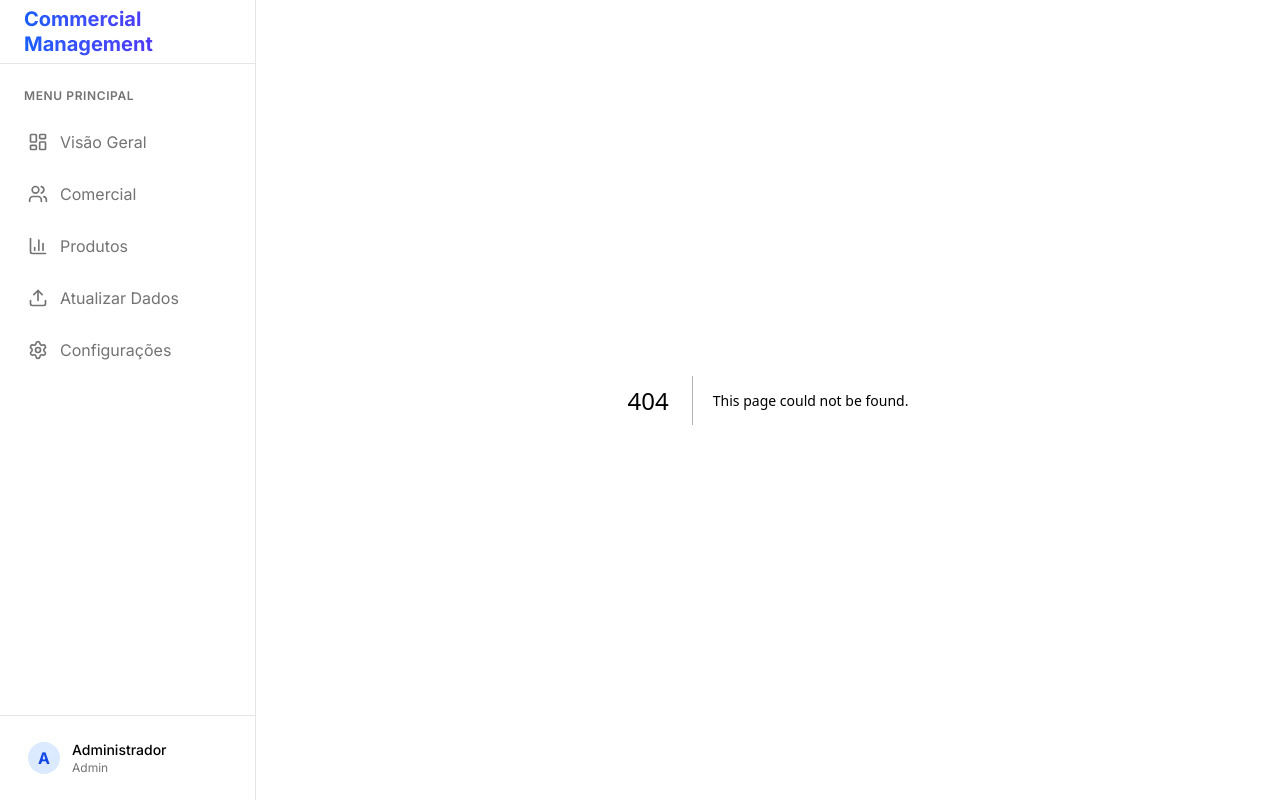
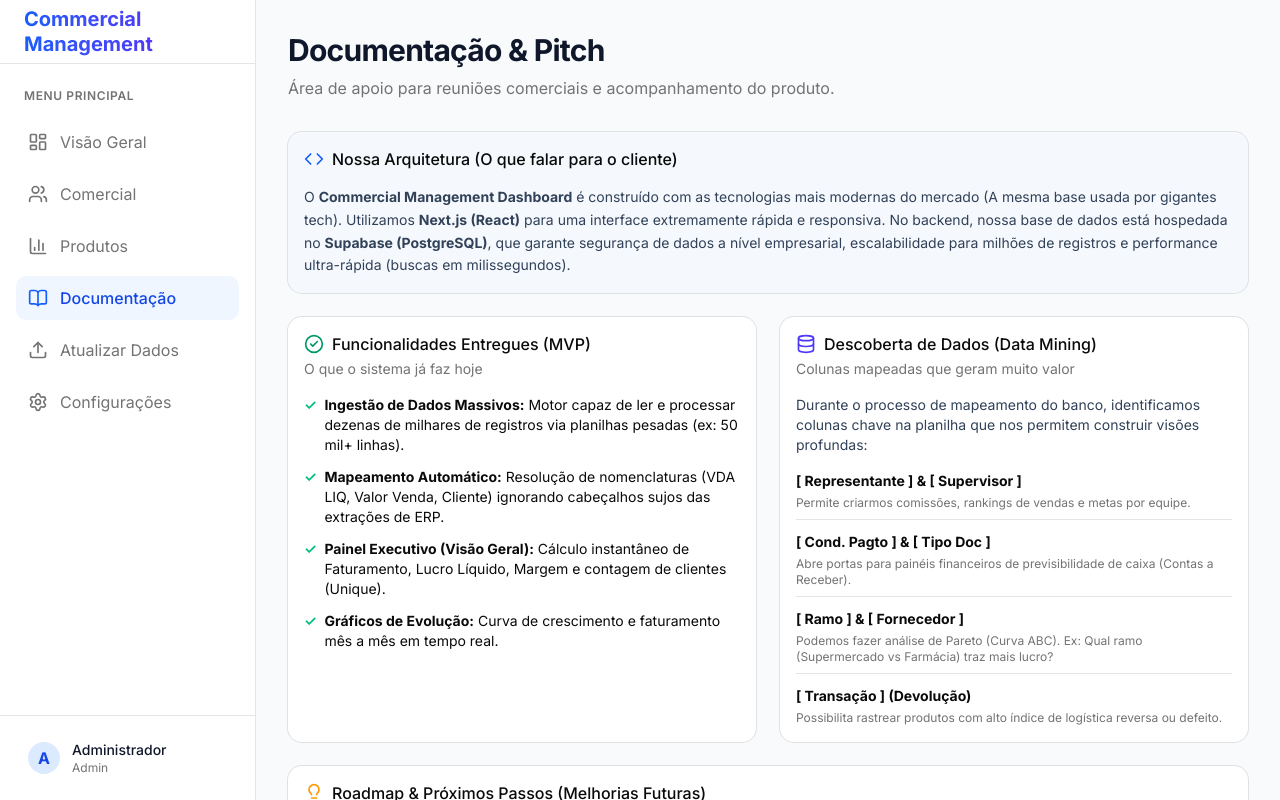
Before and after one commit to fabricio-hunt/sales-management-dashboard, a Next.js app: page /docs in a window 1280 px wide. Before the commit this address had no page. Built offline with nearby package versions, Linux system fonts and the light colour scheme.

Commit message:
feat(ux): add global loading state for route transitions
feat(docs): create comprehensive system documentation page

```diff
--- /dev/null
+++ b/src/app/docs/page.tsx
@@ -0,0 +1,136 @@
+import { Card, CardContent, CardHeader, CardTitle, CardDescription } from "@/components/ui/card"
+import { BookOpen, CheckCircle2, Rocket, Database, Code, Lightbulb } from "lucide-react"
+
+export default function DocsPage() {
+  return (
+    <div className="p-8 space-y-8 max-w-5xl">
+      <div className="flex items-center justify-between">
+        <div>
+          <h1 className="text-3xl font-bold tracking-tight">Documentação & Pitch</h1>
+          <p className="text-muted-foreground mt-2">
+            Área de apoio para reuniões comerciais e acompanhamento do produto.
+          </p>
+        </div>
+      </div>
+
+      <div className="grid gap-6 md:grid-cols-2">
+        {/* Tecnologias */}
+        <Card className="md:col-span-2 border-blue-100 bg-blue-50/30">
+          <CardHeader>
+            <div className="flex items-center space-x-2">
+              <Code className="w-5 h-5 text-blue-600" />
+              <CardTitle>Nossa Arquitetura (O que falar para o cliente)</CardTitle>
+            </div>
+          </CardHeader>
+          <CardContent>
+            <p className="text-sm text-slate-700 leading-relaxed">
+              O <strong>Commercial Management Dashboard</strong> é construído com as tecnologias mais modernas do mercado (A mesma base usada por gigantes tech). Utilizamos <strong>Next.js (React)</strong> para uma interface extremamente rápida e responsiva. No backend, nossa base de dados está hospedada no <strong>Supabase (PostgreSQL)</strong>, que garante segurança de dados a nível empresarial, escalabilidade para milhões de registros e performance ultra-rápida (buscas em milissegundos).
+            </p>
+          </CardContent>
+        </Card>
+
+        {/* O que já temos */}
+        <Card>
+          <CardHeader>
+            <div className="flex items-center space-x-2">
+              <CheckCircle2 className="w-5 h-5 text-emerald-600" />
+              <CardTitle>Funcionalidades Entregues (MVP)</CardTitle>
+            </div>
+            <CardDescription>O que o sistema já faz hoje</CardDescription>
+          </CardHeader>
+          <CardContent>
+            <ul className="space-y-3">
+              <li className="flex gap-2 text-sm">
+                <span className="text-emerald-500 font-bold">✓</span>
+                <span><strong>Ingestão de Dados Massivos:</strong> Motor capaz de ler e processar dezenas de milhares de registros via planilhas pesadas (ex: 50 mil+ linhas).</span>
+              </li>
+              <li className="flex gap-2 text-sm">
+                <span className="text-emerald-500 font-bold">✓</span>
+                <span><strong>Mapeamento Automático:</strong> Resolução de nomenclaturas (VDA LIQ, Valor Venda, Cliente) ignorando cabeçalhos sujos das extrações de ERP.</span>
+              </li>
+              <li className="flex gap-2 text-sm">
+                <span className="text-emerald-500 font-bold">✓</span>
+                <span><strong>Painel Executivo (Visão Geral):</strong> Cálculo instantâneo de Faturamento, Lucro Líquido, Margem e contagem de clientes (Unique).</span>
+              </li>
+              <li className="flex gap-2 text-sm">
+                <span className="text-emerald-500 font-bold">✓</span>
+                <span><strong>Gráficos de Evolução:</strong> Curva de crescimento e faturamento mês a mês em tempo real.</span>
+              </li>
+            </ul>
+          </CardContent>
+        </Card>
+
+        {/* O que foi descoberto na Planilha */}
+        <Card>
+          <CardHeader>
+            <div className="flex items-center space-x-2">
+              <Database className="w-5 h-5 text-indigo-600" />
+              <CardTitle>Descoberta de Dados (Data Mining)</CardTitle>
+            </div>
+            <CardDescription>Colunas mapeadas que geram muito valor</CardDescription>
+          </CardHeader>
+          <CardContent>
+            <p className="text-sm text-slate-700 mb-4">Durante o processo de mapeamento do banco, identificamos colunas chave na planilha que nos permitem construir visões profundas:</p>
+            <ul className="space-y-3">
+              <li className="flex flex-col gap-1 text-sm border-b pb-2">
+                <strong>[ Representante ] & [ Supervisor ]</strong>
+                <span className="text-muted-foreground text-xs">Permite criarmos comissões, rankings de vendas e metas por equipe.</span>
+              </li>
+              <li className="flex flex-col gap-1 text-sm border-b pb-2">
+                <strong>[ Cond. Pagto ] & [ Tipo Doc ]</strong>
+                <span className="text-muted-foreground text-xs">Abre portas para painéis financeiros de previsibilidade de caixa (Contas a Receber).</span>
+              </li>
+              <li className="flex flex-col gap-1 text-sm border-b pb-2">
+                <strong>[ Ramo ] & [ Fornecedor ]</strong>
+                <span className="text-muted-foreground text-xs">Podemos fazer análise de Pareto (Curva ABC). Ex: Qual ramo (Supermercado vs Farmácia) traz mais lucro?</span>
+              </li>
+              <li className="flex flex-col gap-1 text-sm">
+                <strong>[ Transação ] (Devolução)</strong>
+                <span className="text-muted-foreground text-xs">Possibilita rastrear produtos com alto índice de logística reversa ou defeito.</span>
+              </li>
+            </ul>
+          </CardContent>
+        </Card>
+
+        {/* Próximos Passos */}
+        <Card className="md:col-span-2">
+          <CardHeader>
+            <div className="flex items-center space-x-2">
+              <Lightbulb className="w-5 h-5 text-amber-500" />
+              <CardTitle>Roadmap & Próximos Passos (Melhorias Futuras)</CardTitle>
+            </div>
+            <CardDescription>Ofereça essas expansões para seus clientes</CardDescription>
+          </CardHeader>
+          <CardContent>
+            <div className="grid gap-6 md:grid-cols-3">
+              <div className="space-y-2">
+                <h3 className="font-semibold text-slate-800 flex items-center gap-2">
+                  <Rocket className="w-4 h-4" /> Módulo Comercial
+                </h3>
+                <p className="text-sm text-muted-foreground">
+                  Criação do Ranking de Representantes (Top Performers), análise de atingimento de metas e performance de positivação (novos clientes abertos).
+                </p>
+              </div>
+              <div className="space-y-2">
+                <h3 className="font-semibold text-slate-800 flex items-center gap-2">
+                  <Rocket className="w-4 h-4" /> Módulo de Produtos
+                </h3>
+                <p className="text-sm text-muted-foreground">
+                  Análise de Curva ABC de produtos e marcas parceiras (Fornecedores). Quais itens dão mais lucro real vs maior volume logístico?
+                </p>
+              </div>
+              <div className="space-y-2">
+                <h3 className="font-semibold text-slate-800 flex items-center gap-2">
+                  <Rocket className="w-4 h-4" /> Dashboards Dinâmicos
+                </h3>
+                <p className="text-sm text-muted-foreground">
+                  Adição de filtros globais de período (Data Inicial/Final), Estado (UF), e Empresa, permitindo que a diretoria cruze qualquer dado em tempo real.
+                </p>
+              </div>
+            </div>
+          </CardContent>
+        </Card>
+      </div>
+    </div>
+  )
+}
--- /dev/null
+++ b/src/app/loading.tsx
@@ -0,0 +1,15 @@
+import { Loader2 } from "lucide-react"
+
+export default function Loading() {
+  return (
+    <div className="flex flex-col items-center justify-center w-full h-full min-h-[500px] space-y-4">
+      <div className="p-4 bg-blue-50 text-blue-600 rounded-full animate-pulse">
+        <Loader2 className="w-8 h-8 animate-spin" />
+      </div>
+      <div className="flex flex-col items-center">
+        <h2 className="text-xl font-semibold text-slate-800">Carregando módulo...</h2>
+        <p className="text-sm text-slate-500">Preparando os dados, por favor aguarde.</p>
+      </div>
+    </div>
+  )
+}
--- a/src/components/layout/Sidebar.tsx
+++ b/src/components/layout/Sidebar.tsx
@@ -7,6 +7,7 @@ import {
   Upload,
   BarChart3,
   Settings,
+  BookOpen,
 } from "lucide-react";
 
 export function Sidebar() {
@@ -16,6 +17,7 @@ export function Sidebar() {
     { href: "/", label: "Visão Geral", icon: LayoutDashboard },
     { href: "/comercial", label: "Comercial", icon: Users },
     { href: "/produtos", label: "Produtos", icon: BarChart3 },
+    { href: "/docs", label: "Documentação", icon: BookOpen },
     { href: "/admin", label: "Atualizar Dados", icon: Upload },
     { href: "/configuracoes", label: "Configurações", icon: Settings },
   ];
```
